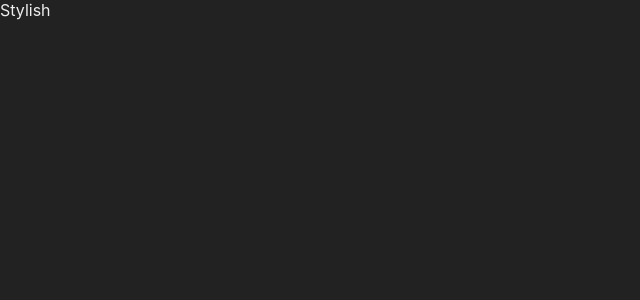
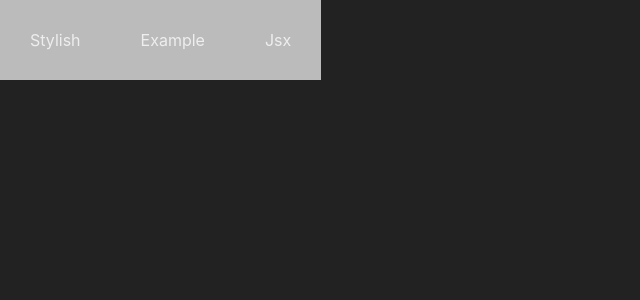
Before and after one commit to AlbertoParente/study-react-nextjs, a Next.js app: page / in a window 1280 px wide. Shown: the top 300 px of the page, without its empty margins (0-640 px from the left). Built offline with nearby package versions, Linux system fonts and the light colour scheme.

Commit message:
creating navigate component

```diff
--- /dev/null
+++ b/src/components/Navigate.jsx
@@ -0,0 +1,12 @@
+import Link from 'next/link'
+import styles from '../styles/Navigate.module.css'
+
+export default function Navigate(props) {
+    return (
+        <Link href={props.destiny}>
+            <div className={styles.navigate}>
+                {props.text}
+            </div>
+        </Link>
+    )
+}
--- a/src/pages/index.jsx
+++ b/src/pages/index.jsx
@@ -1,12 +1,14 @@
-import Link from 'next/link'
+import Navigate from "../components/Navigate";
+
 
 export default function initial() {
     return (
-        <div>
-            <Link href="/Stylish">
-                Stylish
-            </Link>
-
+        <div style={{
+            display:'flex',
+        }}>
+            <Navigate text="Stylish" destiny="/stylish" />
+            <Navigate text="Example" destiny="/example" />
+            <Navigate text="Jsx" destiny="/jsx" />
         </div>
     )
 }
--- /dev/null
+++ b/src/styles/Navigate.module.css
@@ -0,0 +1,4 @@
+.navigate {
+    background-color: #bbb;
+    padding: 30px;
+}
```
